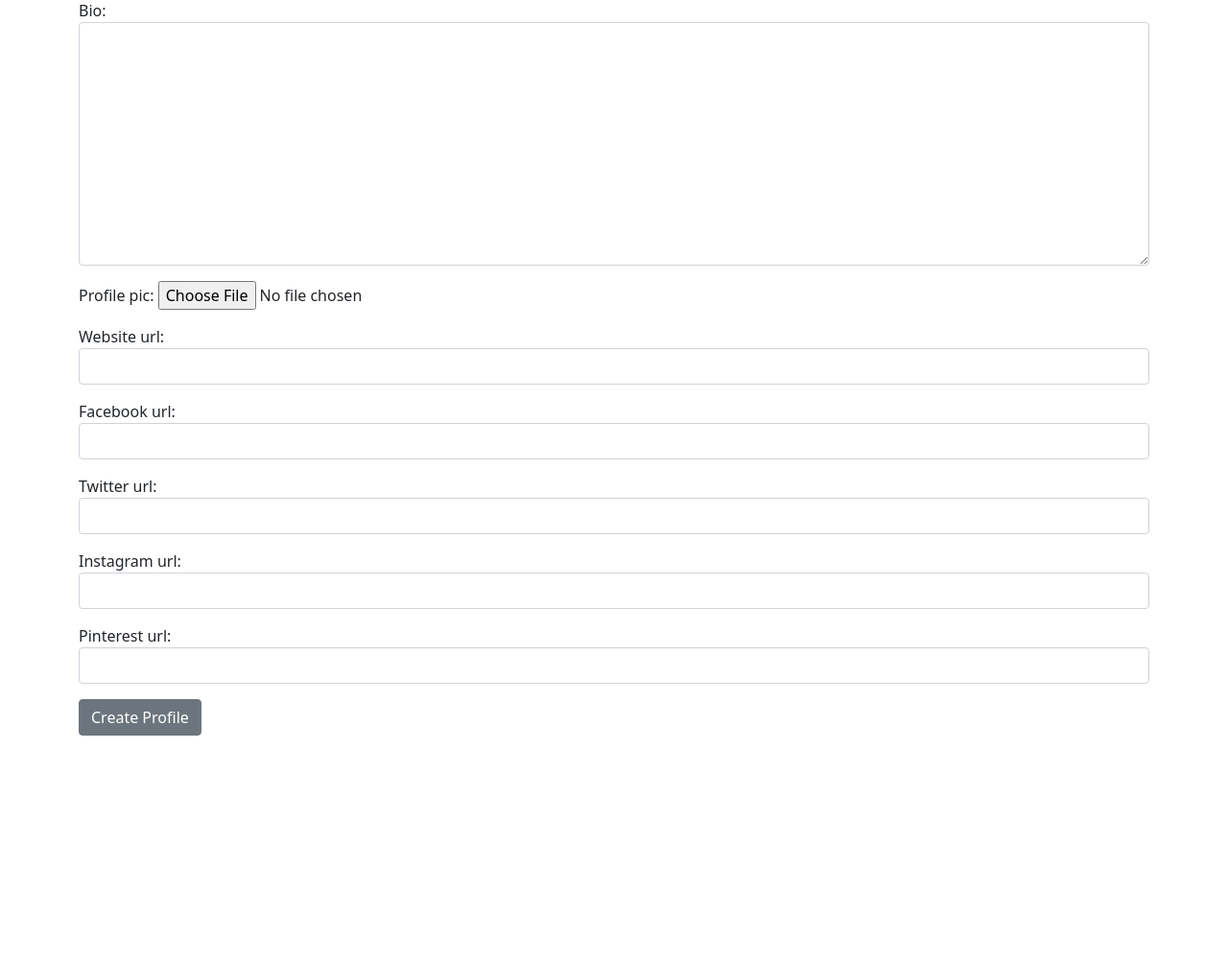
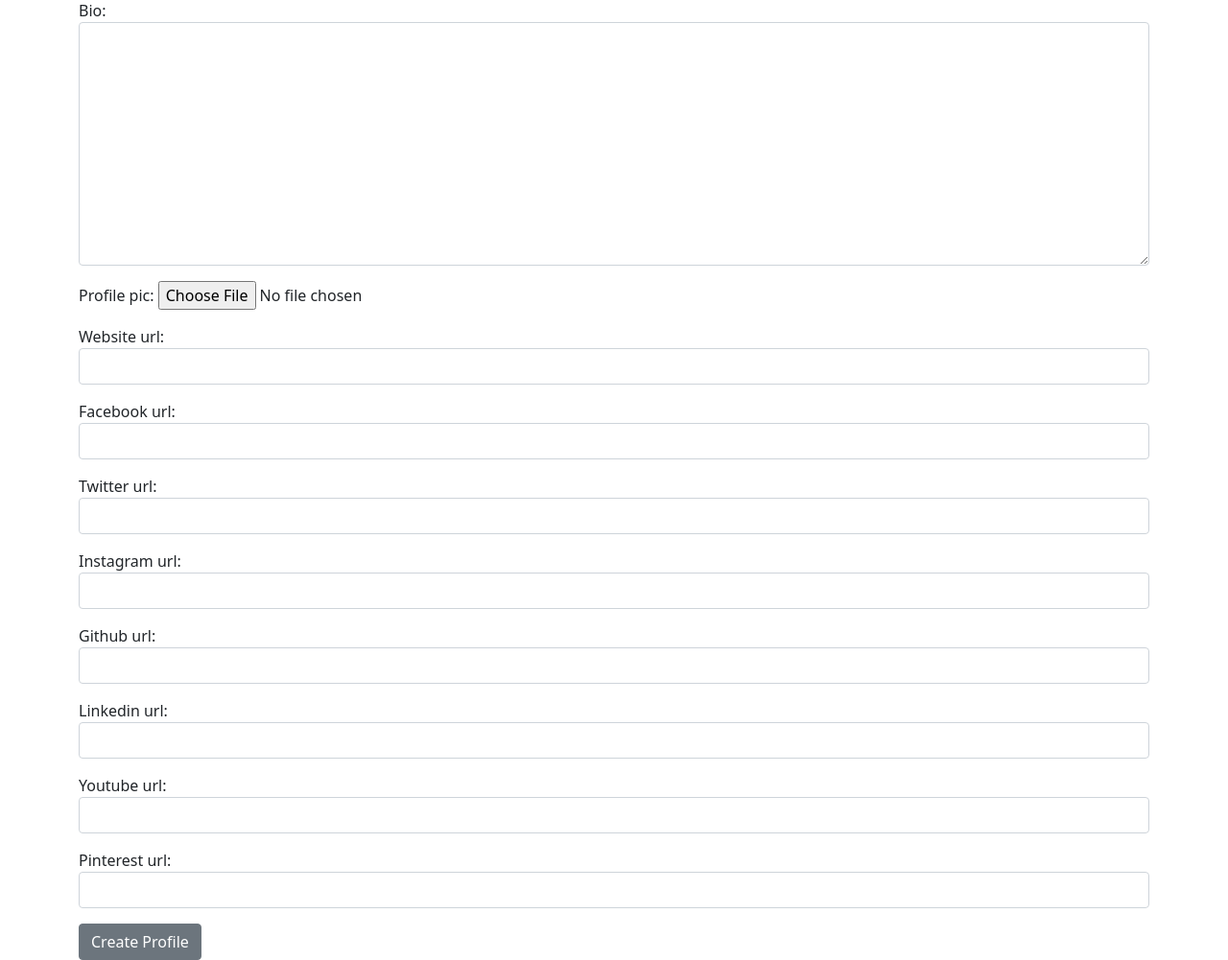
Before and after one commit to cosmicbanana8342/Django-Blog, a Django app: page /members/edit_profile_page/ in a window 1280 px wide. Shown: the part 191-1192 px from the top of the page at 96% size. Before the commit the page ends 958 px from the top, so only its background shows below. Run offline with Django 3.2, Linux system fonts and the light colour scheme; the visitor is signed in with stand-in values (Sample User, id 1); some libraries are stand-ins or nearby versions.

Commit message:
added extra social media links to the model and some fixes to front-end

```diff
--- a/members/forms.py
+++ b/members/forms.py
@@ -6,7 +6,7 @@ from theblog.models import Profile
 class ProfilePageForm(forms.ModelForm):
 	class Meta:
 		model = Profile
-		fields = ('bio', 'profile_pic', 'website_url', 'facebook_url', 'twitter_url', 'instagram_url', 'pinterest_url')
+		fields = ('bio', 'profile_pic', 'website_url', 'facebook_url', 'twitter_url', 'instagram_url', 'github_url','linkedin_url', 'youtube_url', 'pinterest_url')
 		widgets = {
 			'bio': forms.Textarea(attrs={'class': 'form-control'}),
 			# 'profile_pic': forms.TextInput(attrs={'class': 'form-control'}),
@@ -14,13 +14,16 @@ class ProfilePageForm(forms.ModelForm):
 			'facebook_url': forms.TextInput(attrs={'class': 'form-control'}),
 			'twitter_url': forms.TextInput(attrs={'class': 'form-control'}),
 			'instagram_url': forms.TextInput(attrs={'class': 'form-control'}),
+			'github_url': forms.TextInput(attrs={'class': 'form-control'}),
+			'linkedin_url': forms.TextInput(attrs={'class': 'form-control'}),
+			'youtube_url': forms.TextInput(attrs={'class': 'form-control'}),
 			'pinterest_url': forms.TextInput(attrs={'class': 'form-control'}),
 		}
 
 class ProfilePageEditForm(forms.ModelForm):
 	class Meta:
 		model = Profile
-		fields = ('bio', 'profile_pic', 'website_url', 'facebook_url', 'twitter_url', 'instagram_url', 'pinterest_url')
+		fields = ('bio', 'profile_pic', 'website_url', 'facebook_url', 'twitter_url', 'instagram_url', 'github_url','linkedin_url', 'youtube_url', 'pinterest_url')
 		widgets = {
 			'bio': forms.Textarea(attrs={'class': 'form-control'}),
 			# 'profile_pic': forms.TextInput(attrs={'class': 'form-control'}),
@@ -28,6 +31,9 @@ class ProfilePageEditForm(forms.ModelForm):
 			'facebook_url': forms.TextInput(attrs={'class': 'form-control'}),
 			'twitter_url': forms.TextInput(attrs={'class': 'form-control'}),
 			'instagram_url': forms.TextInput(attrs={'class': 'form-control'}),
+			'github_url': forms.TextInput(attrs={'class': 'form-control'}),
+			'linkedin_url': forms.TextInput(attrs={'class': 'form-control'}),
+			'youtube_url': forms.TextInput(attrs={'class': 'form-control'}),
 			'pinterest_url': forms.TextInput(attrs={'class': 'form-control'}),
 		}
 
--- a/members/templates/registration/edit_profile.html
+++ b/members/templates/registration/edit_profile.html
@@ -12,6 +12,7 @@
 	<button class="btn btn-secondary">Update Profile</button>
 </form>
 </div>
+<br>
 
 
 {% endblock %}
--- a/members/templates/registration/edit_profile_page.html
+++ b/members/templates/registration/edit_profile_page.html
@@ -15,6 +15,7 @@
 			<button class="btn btn-secondary">Update Profile Page</button>
 		</form>
 		</div>
+		<br>
 
 	{% else %}
 		You are not the correct user to edit this profile
--- a/members/templates/registration/login.html
+++ b/members/templates/registration/login.html
@@ -17,7 +17,7 @@
 	    <input type="password" class="form-control" name="password">
 	</div>
 
-	<div class="form-text">Not a User? <a href="{% url 'register' %}">Signup Now</a></div>
+	<div class="form-text">Not a User?  <a style="font-size: medium;" class="fa fa-user-plus" href="{% url 'register' %}"></a></div>
 	<br>
 
 	<button class="btn btn-secondary">Login</button>
--- a/theblog/models.py
+++ b/theblog/models.py
@@ -21,6 +21,9 @@ class Profile(models.Model):
 	facebook_url = models.CharField(max_length=255, null=True, blank=True)
 	twitter_url = models.CharField(max_length=255, null=True, blank=True)
 	instagram_url = models.CharField(max_length=255, null=True, blank=True)
+	github_url = models.CharField(max_length=255, null=True, blank=True)
+	linkedin_url = models.CharField(max_length=255, null=True, blank=True)
+	youtube_url = models.CharField(max_length=255, null=True, blank=True)
 	pinterest_url = models.CharField(max_length=255, null=True, blank=True)
 
 	def __str__(self):
--- a/theblog/templates/article_details.html
+++ b/theblog/templates/article_details.html
@@ -43,12 +43,13 @@
 					{% endif %} -->
 
 					<button type="submit" name="post_id" value="{{post.id}}" class="btn {% if user in post.likes.all %}btn-danger{% else %}btn-outline-danger{% endif %} btn-sm"><span class="fa fa-heart"></span></button>
+					{{ post.likes.count }}
 
 				{% else %}
-					<a href="{% url 'login' %}">Login</a> to like
+					<a class="btn btn-primary" href="{% url 'login' %}">Login</a> to like
 				{% endif %}
 
-				 {{ post.likes.count }}
+
 
 			</form>
 		</div>
```
Also changed, not shown: theblog/migrations/0014_auto_20210918_2350.py (added).
